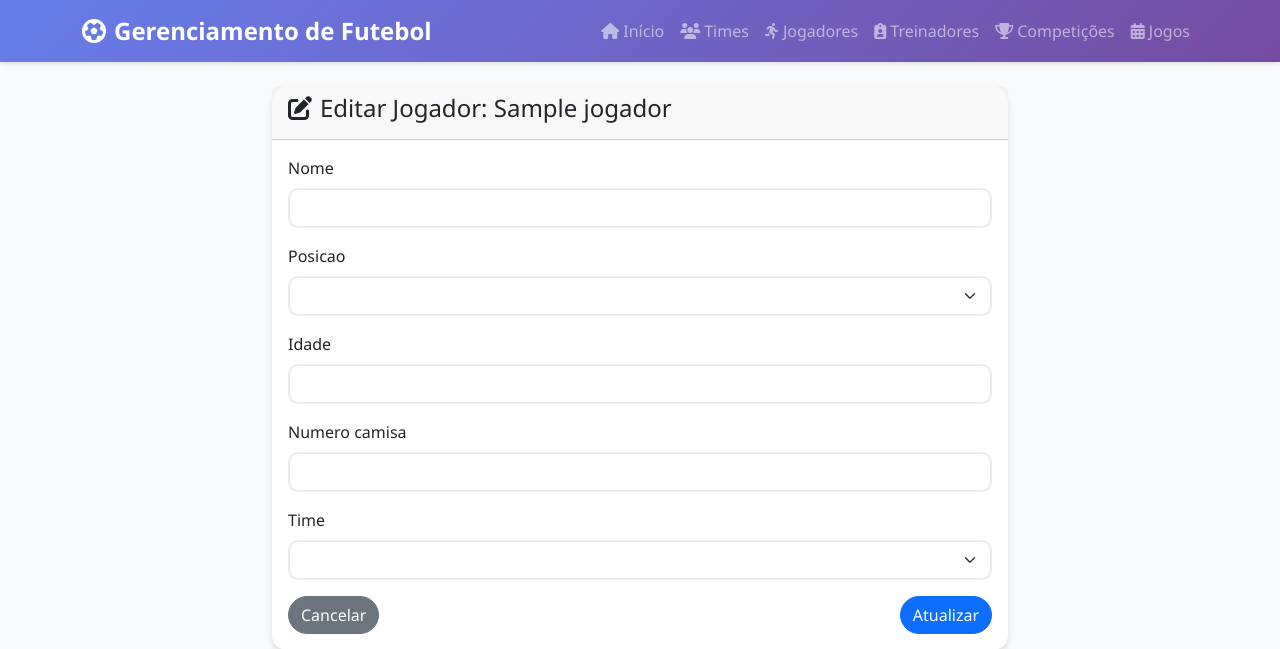
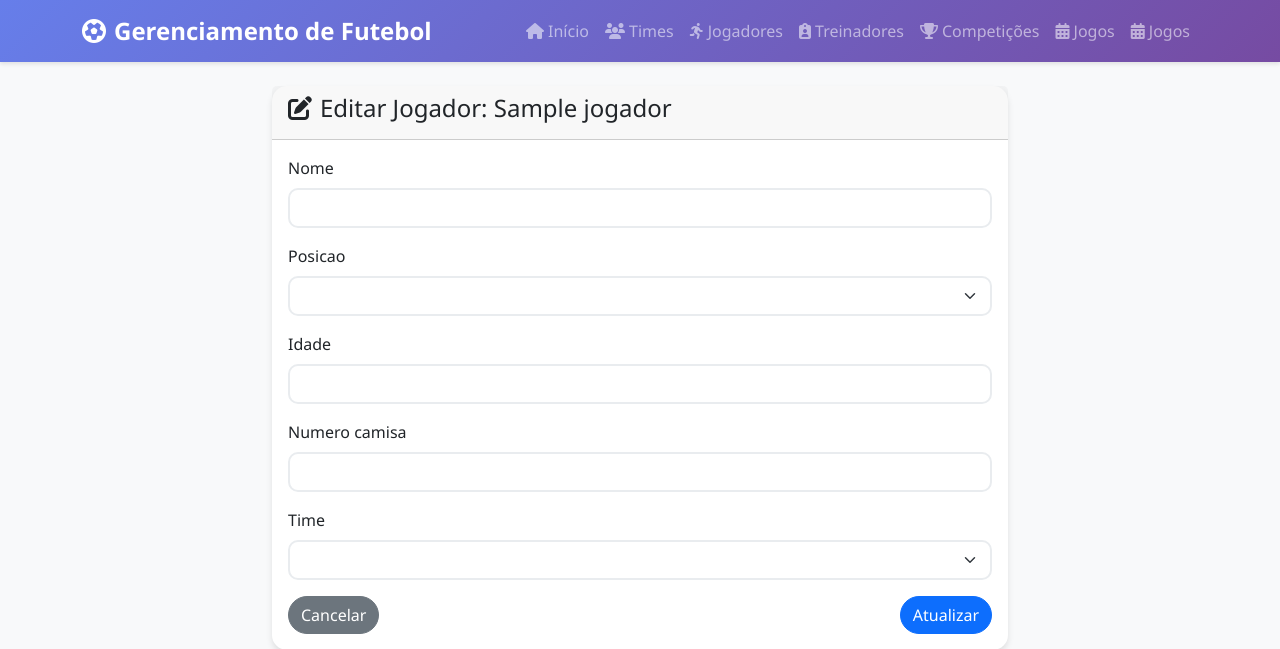
Before and after one commit to Vitoria-Freire/prova_pratica_2_bim, a Python web app: template app/templates/jogadores/edit.html in a window 1280 px wide. Shown: the top 649 px of the page. Run offline with Jinja, Linux system fonts and the light colour scheme; the template is opened without the code that fills it: most values are stand-ins (such as "Sample title", 1, 10 or a date in 2020); form fields are guessed from the names that the template uses.

Commit message:
colocando atalho para classificacao

```diff
--- a/app/templates/base.html
+++ b/app/templates/base.html
@@ -50,6 +50,11 @@
                             <i class="fas fa-calendar-alt me-1"></i>Jogos
                         </a>
                     </li>
+                    <li class="nav-item">
+                        <a class="nav-link" href="{{ url_for('classificacao_index') }}">
+                            <i class="fas fa-calendar-alt me-1"></i>Jogos
+                        </a>
+                    </li>
                 </ul>
             </div>
         </div>
```
